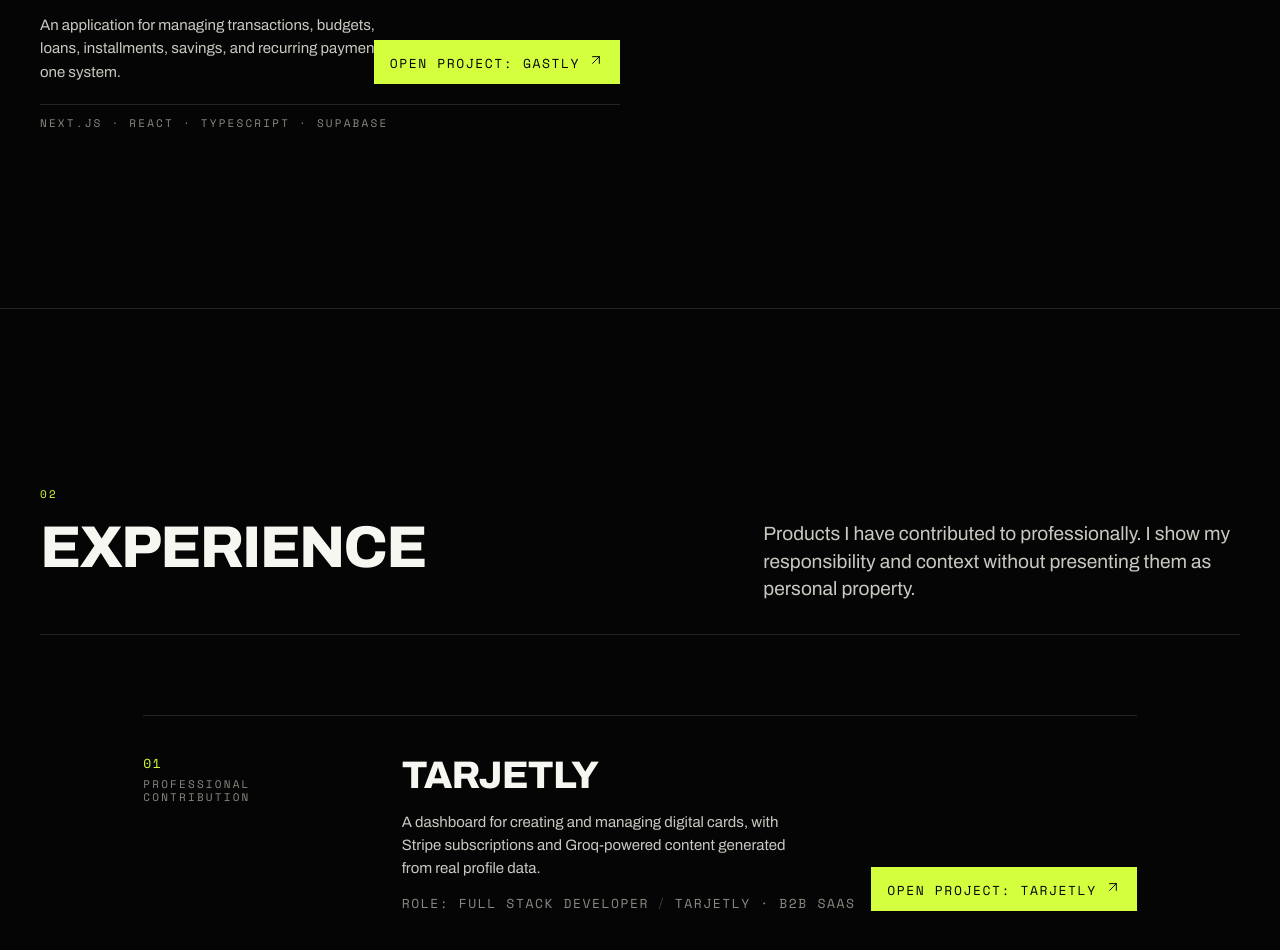
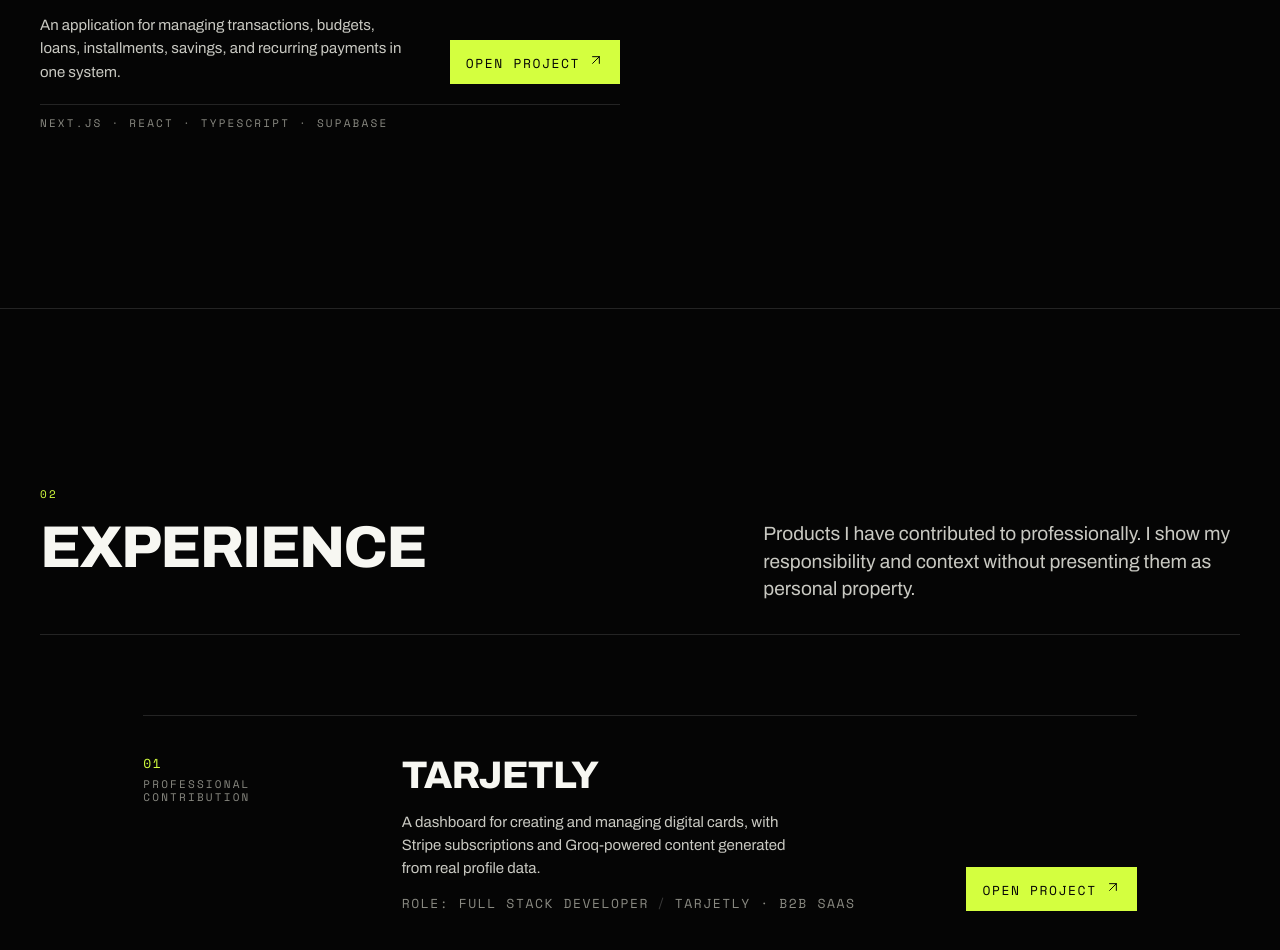
Before and after one commit to elmerjacobo97/portfolio-gsap-v2, a Next.js app: page /en in a window 1280 px wide. Shown: the part 3487-4437 px from the top of the page. Built offline with nearby package versions, Linux system fonts and the light colour scheme; no server answers.

Commit message:
Simplify project link labels and update service code styling
- Remove project titles from open-link labels for consistency
- Use the accent fill color for service code outlines

```diff
--- a/components/sections/Experience.tsx
+++ b/components/sections/Experience.tsx
@@ -62,7 +62,7 @@
 										tone="action"
 										className="u-meta col-span-12 self-end md:col-span-3 md:justify-self-end"
 									>
-										{dict.openProject}: {t(project.title, locale)}
+										{dict.openProject}
 									</ArrowLink>
 								) : null}
 							</article>
--- a/components/sections/Services.tsx
+++ b/components/sections/Services.tsx
@@ -262,7 +262,7 @@
 										</p>
 										<span
 											aria-hidden
-											className="u-wide text-[clamp(4rem,12cqw,9rem)] leading-[0.7] text-transparent [-webkit-text-stroke:1px_var(--color-outline)]"
+											className="u-wide text-[clamp(4rem,12cqw,9rem)] leading-[0.7] text-transparent [-webkit-text-stroke:1px_var(--color-accent-fill)]"
 										>
 											{service.code}
 										</span>
--- a/components/work/ProjectCard.tsx
+++ b/components/work/ProjectCard.tsx
@@ -29,7 +29,6 @@
 }) {
 	const href = project.liveUrl ?? project.repoUrl;
 	const title = t(project.title, locale);
-	const linkLabel = `${openLabel}: ${title}`;
 
 	return (
 		<article
@@ -83,7 +82,7 @@
 						tone="action"
 						className="u-meta col-span-12 lg:col-span-4 lg:justify-self-end"
 					>
-						{linkLabel}
+						{openLabel}
 					</ArrowLink>
 				) : null}
 			</div>
```
